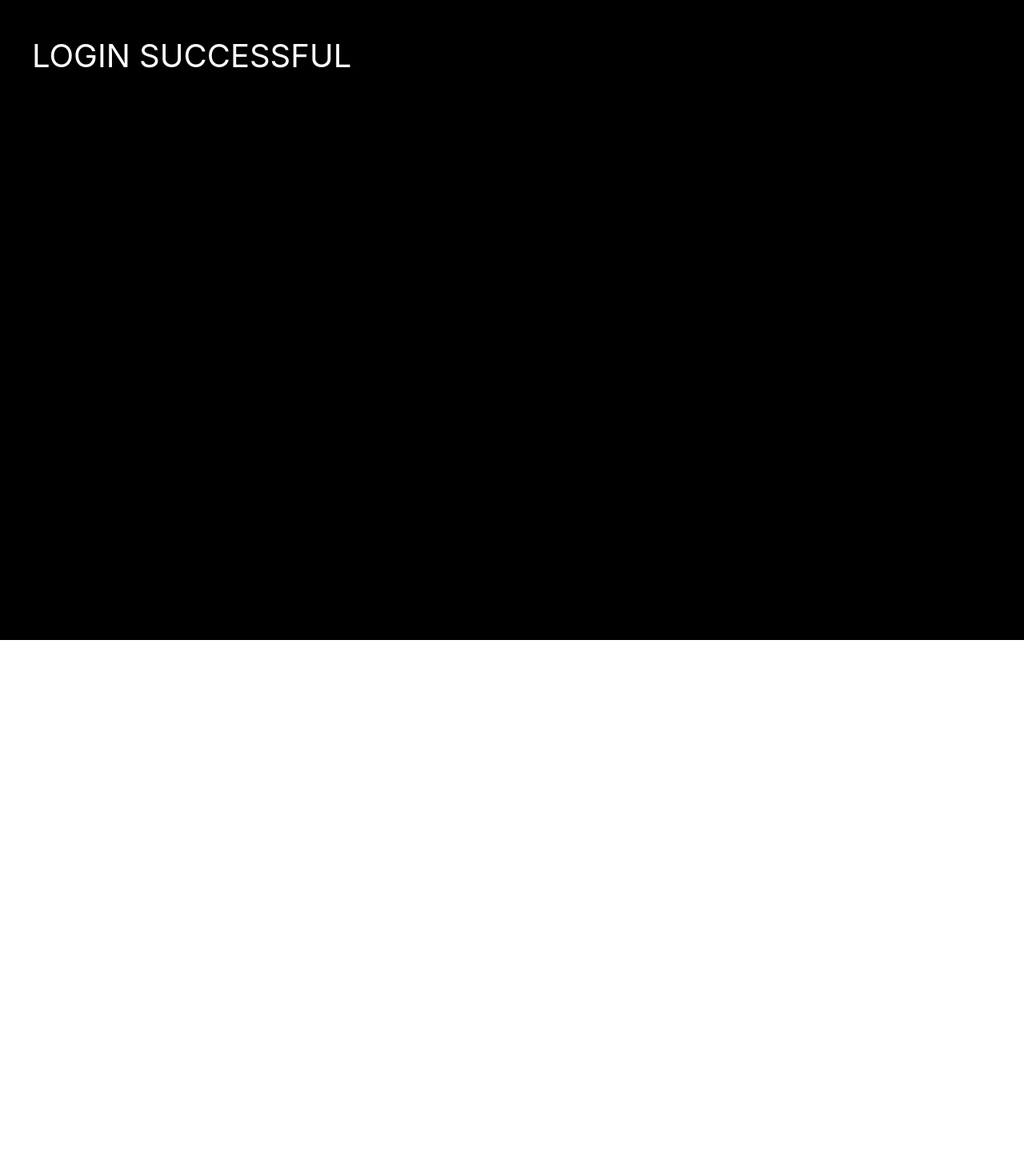
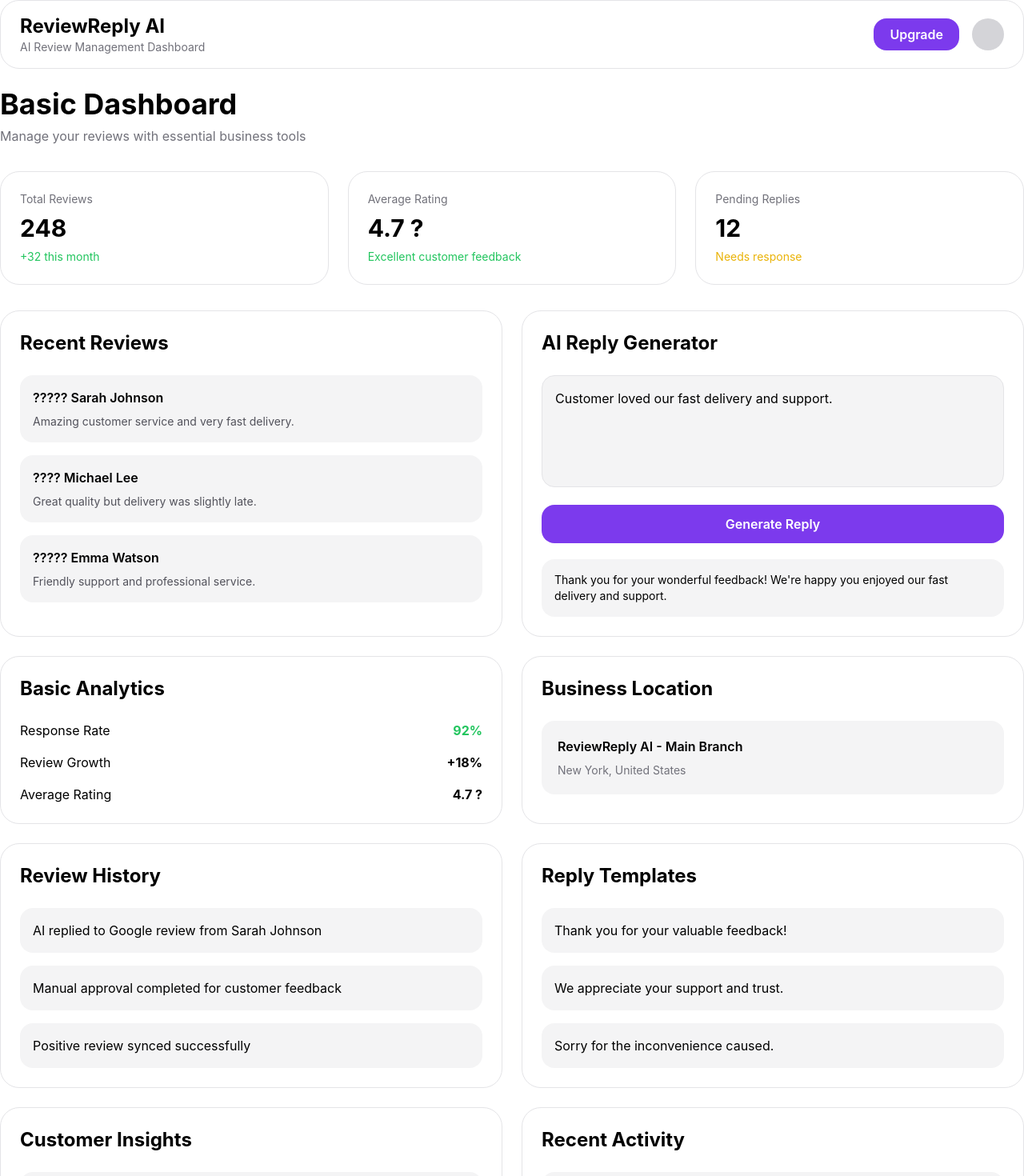
Before and after one commit to afnankhan123456/reviewreply-ai, a Next.js app: page /plans in a window 1280 px wide. Shown: the top 1470 px of the page at 80% size. Before the commit the page ends 800 px from the top, so only its background shows below. Built offline with nearby package versions, Linux system fonts and the light colour scheme.

Commit message:
Update page.tsx

```diff
--- a/app/plans/page.tsx
+++ b/app/plans/page.tsx
@@ -1,15 +1,56 @@
+"use client";
+
+import Navbar from "./basic/component/Navbar";
+
+import BasicStats from "./basic/component/BasicStats";
+import BasicReviews from "./basic/component/BasicReviews";
+import BasicAnalytics from "./basic/component/BasicAnalytics";
+import BasicReplyGenerator from "./basic/component/BasicReplyGenerator";
+import BasicReviewHistory from "./basic/component/BasicReviewHistory";
+import BasicBusinessLocation from "./basic/component/BasicBusinessLocation";
+import BasicTemplates from "./basic/component/BasicTemplates";
+import BasicCustomerInsights from "./basic/component/BasicCustomerInsights";
+import BasicSupport from "./basic/component/BasicSupport";
+import BasicActivity from "./basic/component/BasicActivity";
+
 export default function PlansPage() {
   return (
-    <div
-      style={{
-        background: "black",
-        color: "white",
-        minHeight: "100vh",
-        padding: "40px",
-        fontSize: "40px",
-      }}
-    >
-      LOGIN SUCCESSFUL
+    <div>
+      <Navbar />
+
+      <div className="mb-8 mt-6">
+        <h1 className="text-4xl font-bold mb-2">
+          Basic Dashboard
+        </h1>
+
+        <p className="text-zinc-500 dark:text-zinc-400">
+          Manage your reviews with essential business tools
+        </p>
+      </div>
+
+      <BasicStats />
+
+      <div className="grid grid-cols-1 xl:grid-cols-2 gap-6 mb-6">
+        <BasicReviews />
+        <BasicReplyGenerator />
+      </div>
+
+      <div className="grid grid-cols-1 xl:grid-cols-2 gap-6 mb-6">
+        <BasicAnalytics />
+        <BasicBusinessLocation />
+      </div>
+
+      <div className="grid grid-cols-1 xl:grid-cols-2 gap-6 mb-6">
+        <BasicReviewHistory />
+        <BasicTemplates />
+      </div>
+
+      <div className="grid grid-cols-1 xl:grid-cols-2 gap-6 mb-6">
+        <BasicCustomerInsights />
+        <BasicActivity />
+      </div>
+
+      <BasicSupport />
     </div>
   );
 }
```
